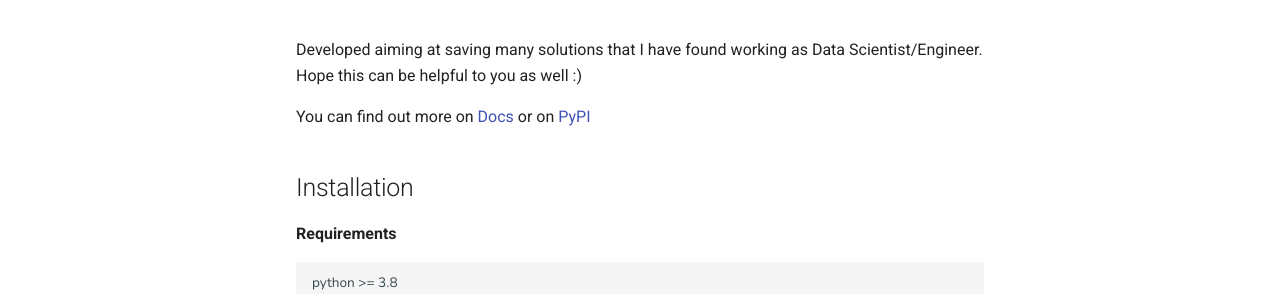
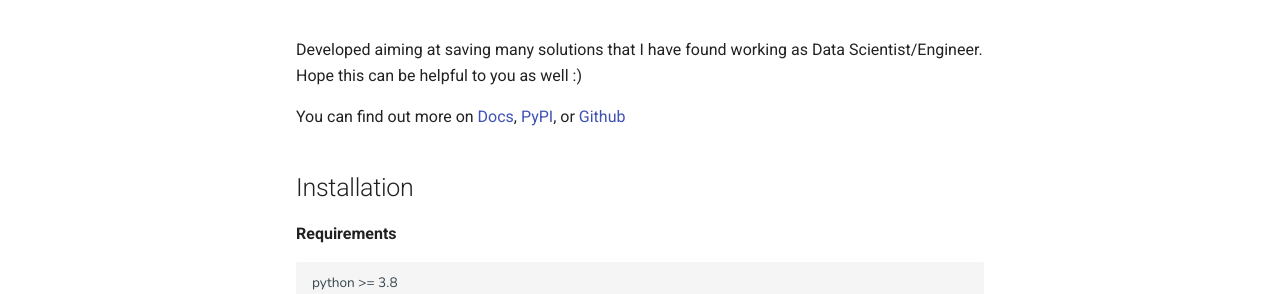
Before and after one commit to tomasoak/datahopper, an MkDocs documentation site: the page built from docs/index.md, in a window 1280 px wide and 966 px high. Shown: the part 295-589 px from the top of the window. Built offline with MkDocs 1.6.1 and Material for MkDocs 9.7.7, drawn with Linux system fonts in a browser that asks for light colours.

Commit message:
Update index.md

```diff
--- a/docs/index.md
+++ b/docs/index.md
@@ -16,7 +16,7 @@ Developed aiming at saving many solutions that I have found working as Data Scie
 <br>
 Hope this can be helpful to you as well :)
 
-You can find out more on [Docs](https://data-hopper.netlify.app/) or on [PyPI](https://pypi.org/project/data-hopper/)
+You can find out more on [Docs](https://data-hopper.netlify.app/), [PyPI](https://pypi.org/project/data-hopper/), or [Github](https://github.com/tomasoak/datahopper)
 
 
 
```
